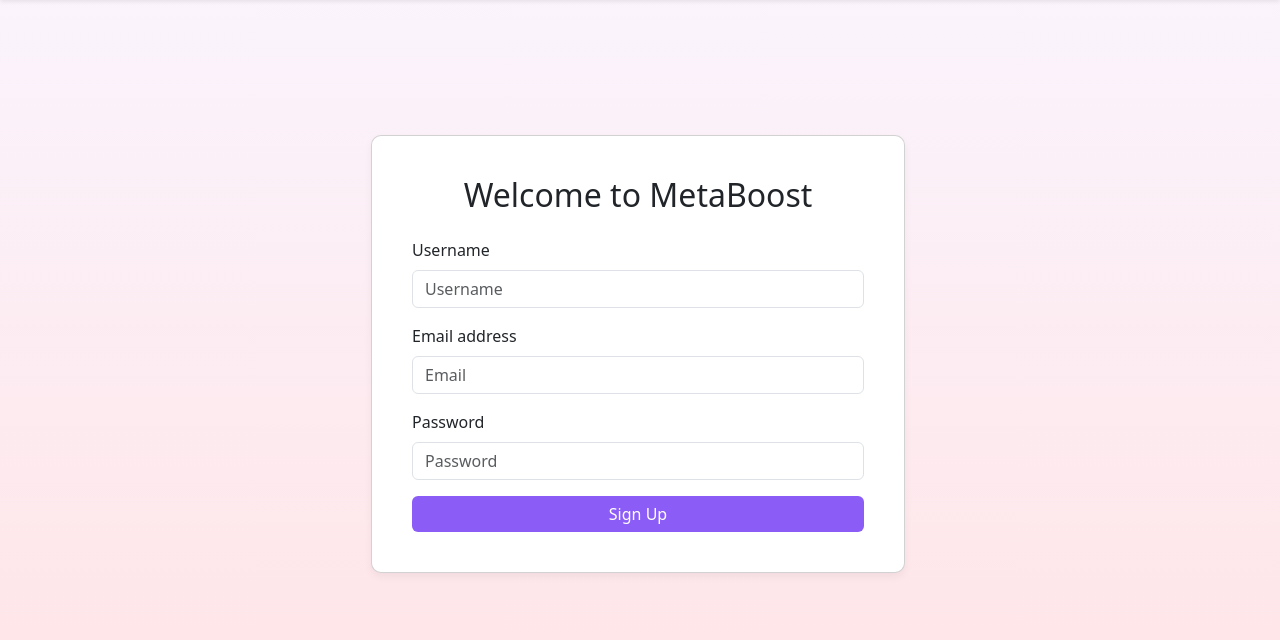
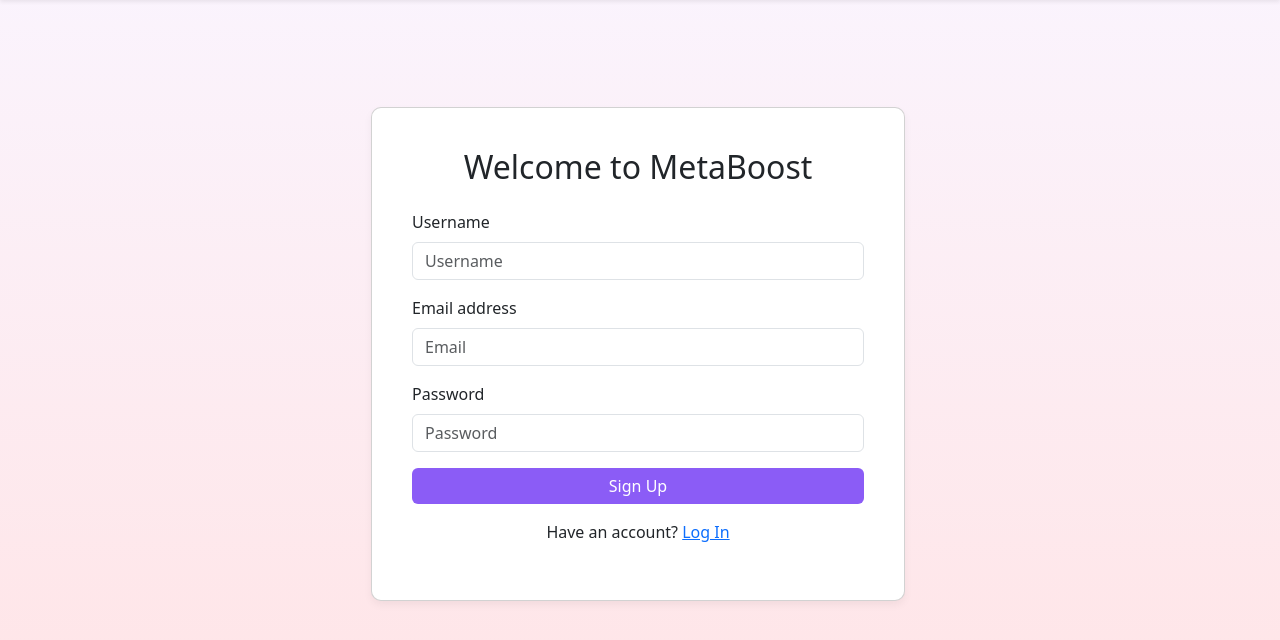
Before and after one commit to KyleSeaford/MetaBoost, a Django app: page /signup/ in a window 1280 px wide. Shown: the part 70-710 px from the top of the page. Run offline with Django 5.2, Linux system fonts and the light colour scheme.

Commit message:
Refactor login and signup forms
- Move the "Don't have an account?" link below the login form in login.html
- Move the "Have an account?" link below the signup form in signup.html

```diff
--- a/MetaBoost/templates/login.html
+++ b/MetaBoost/templates/login.html
@@ -60,12 +60,16 @@
                                     <button type="submit" class="btn btn-primary">Log In</button>
                                 </div>
                             </form>
+                            <div class="text-center mt-3">
+                                <p>Don't have an account? <a href="/signup">Sign up</a></p>
+                            </div>
                         </div>
                     </div>
                 </div>
             </div>
         </div>
 
+
         <script src="https://cdn.jsdelivr.net/npm/bootstrap@5.3.0/dist/js/bootstrap.bundle.min.js"></script>
     </body>
 </html>
--- a/MetaBoost/templates/signup.html
+++ b/MetaBoost/templates/signup.html
@@ -46,7 +46,7 @@
                     <div class="card p-4">
                         <div class="card-body">
                             <h2 class="text-center text-purple mb-4">Welcome to MetaBoost</h2>
-                            <form  method="post">
+                            <form method="post">
                                 <div class="mb-3">
                                     <label for="signupName" class="form-label">Username</label>
                                     <input class="form-control" type="text" placeholder="Username" name="username" placeholder="Enter your username" required>
@@ -64,12 +64,16 @@
                                     <button type="submit" class="btn btn-primary">Sign Up</button>
                                 </div>
                             </form>
+                            <div class="text-center mt-3">
+                                <p>Have an account? <a href="/login">Log In</a></p>
+                            </div>
                         </div>
                     </div>
                 </div>
             </div>
         </div>
 
+
         <script src="https://cdn.jsdelivr.net/npm/bootstrap@5.3.0/dist/js/bootstrap.bundle.min.js"></script>
     </body>
 </html>
```
Also changed, not shown: db.sqlite3.
